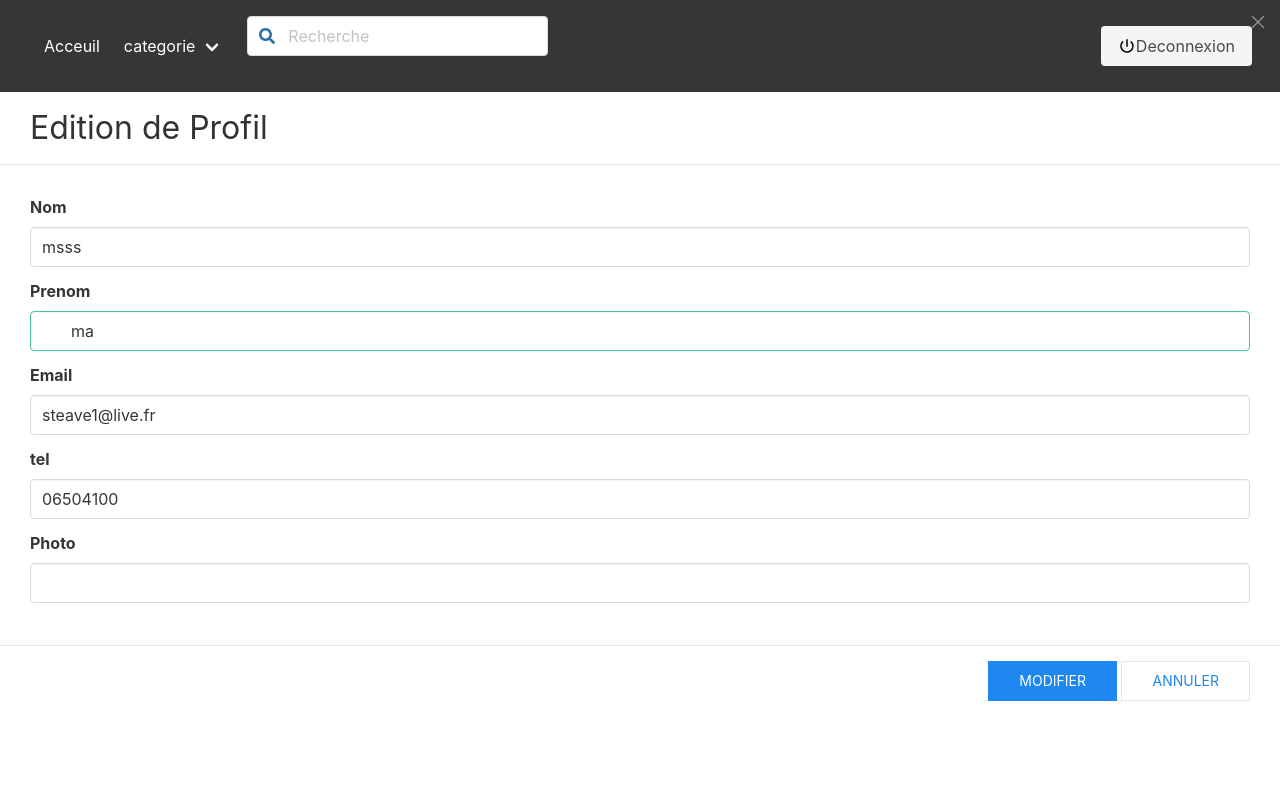
After one commit to MakossoSteave/Lumumba, a PHP site: page /Lumumba/parametre.php?id=1 in a window 1280 px wide. The commit adds this page. Run offline with PHP 8.4, Linux system fonts and the light colour scheme; a user stored in the database is signed in; data comes from the database, SQL or seed files in the repository; some libraries are stand-ins or nearby versions.

Commit message:
modifier profile operationnelle

```diff
--- a/Page/css/index.scss
+++ b/Page/css/index.scss
@@ -11,7 +11,6 @@
     body,
     #app {
         height: 100%;
-        background-color: red;
     }
 
     #app {
--- a/Page/formation.php
+++ b/Page/formation.php
@@ -30,9 +30,7 @@ function formation(){
     </div>
   </div>
 </div>
-
                <?php endforeach; ?>
-
    <?php
    $nom = $_SESSION['nom'];
    $prenom = $_SESSION['prenom'];
--- a/Page/include/function.php
+++ b/Page/include/function.php
@@ -50,7 +50,7 @@ function formateurPage($nom , $prenom , $role ,$email , $tel){
 
 EOT;
 }
-function StagiaireForm($nom , $prenom , $role ,$email , $tel){
+function StagiaireForm($nom , $prenom , $role ,$email , $tel,$img,$id){
     echo <<<EOT
     <!DOCTYPE html>
     <html lang="en">
@@ -69,11 +69,7 @@ function StagiaireForm($nom , $prenom , $role ,$email , $tel){
         <title>Document</title>
     </head>
     <body>
-
-
     <div id="app">
-
-
     <section class="main-content columns is-fullheight">
 
       <aside class="column is-2 is-narrow-mobile is-fullheight section is-hidden-mobile">
@@ -85,8 +81,6 @@ function StagiaireForm($nom , $prenom , $role ,$email , $tel){
             </a>
           </li>
           <li>
-
-
             <ul>
               <li>
                 <a href="#"style="text-decoration:none">
@@ -100,7 +94,7 @@ function StagiaireForm($nom , $prenom , $role ,$email , $tel){
                 <a href="#" style="text-decoration:none">
                   <span class="icon is-small"><i class="fas fa-chalkboard-teacher"></i></span> Mes Intervenants
                 </a>
-                <a href="#"style="text-decoration:none">
+                <a href="parametre.php?id=$id"style="text-decoration:none">
                   <span class="icon is-small"><i class="fas fa-sliders-h"></i></span> Parametre
                 </a>
                 <a href="#"style="text-decoration:none">
@@ -118,7 +112,7 @@ function StagiaireForm($nom , $prenom , $role ,$email , $tel){
 
         <div class="uk-card uk-card-default uk-grid-collapse uk-child-width-1-2@s uk-margin" uk-grid>
         <div class="uk-card-media-left uk-cover-container">
-            <img src="https://www.mysassybusiness.com/wp-content/uploads/Landing_1203404.jpg" alt="" uk-cover>
+            <img src="$img" alt="" uk-cover>
             <canvas width="250" height="200"></canvas>
         </div>
         <div>
--- a/Page/include/headerDeux.php
+++ b/Page/include/headerDeux.php
@@ -31,7 +31,7 @@ session_start();
 
         <div id="navbarBasicExample" class="navbar-menu">
             <div class="navbar-start">
-                <a class="navbar-item">
+                <a class="navbar-item" href="../Page/dashboard.php">
                     <!-- <img src="assets/img/Patrice.jpg" class="is-rounded" > !-->
                     Acceuil
                 </a>
--- a/Page/inscription.php
+++ b/Page/inscription.php
@@ -126,6 +126,9 @@ $pdo = pdo_connect_mysql();
                      (?,?,?,?,?,?,?,?, ?,?,?,?);
                       ");
                      $stmt->execute([$id,$nom, $prenom,$tel,null,$mail,$hashed,'0',$token,$role,NULL,NULL]);
+                     $stmt2 = $pdo->prepare("INSERT INTO `image`(`id`,`photo`,`cv`,`appartient`)VALUES(?,?,?,?);
+                     ");
+                     $stmt2->execute([$id,'https://cdn.pixabay.com/photo/2019/08/11/18/59/icon-4399701_960_720.png','',$nom.' '.$prenom]);
                      $subject = "Confirmation email";
                      $headers = "From: LumumbaAdmin";
 
--- a/Page/javascript/createforma.js
+++ b/Page/javascript/createforma.js
@@ -86,6 +86,51 @@ function Edition() {
     }
 }
 
+function EditionProfile() {
+    var id = document.getElementById("idProfile").value;
+    var nom = document.getElementById("nomupd").value;
+    var img = document.getElementById("photoupd").value;
+    var prenom = document.getElementById("prenomupd").value;
+    var tel = document.getElementById("telupd").value;
+    var email = document.getElementById("emailupd").value;
+    var createur = document.getElementById("appartientupd").value;
+
+    donne = [id, nom, prenom, email, tel, img, createur]
+    var xhr;
+
+    if (window.XMLHttpRequest) { // Mozilla, Safari, ...
+        xhr = new XMLHttpRequest();
+        console.log("test")
+
+    } else if (window.ActiveXObject) { // IE 8 and older
+        console.log("teste")
+
+        xhr = new ActiveXObject("Microsoft.XMLHTTP");
+    }
+    var data = "donne=" + donne
+    console.log(donne);
+    console.log(data)
+
+    xhr.open("POST", "../Db/request/editprofil.php", true);
+    xhr.setRequestHeader("Content-Type", "application/x-www-form-urlencoded");
+    xhr.send(data);
+    xhr.onreadystatechange = display_data;
+
+    function display_data() {
+        if (xhr.readyState == 4) {
+            console.log("editions")
+
+            if (xhr.status == 200) {
+                console.log("teste2")
+                alert("les modifications seront effectif  a votre prochaine connection")
+                document.getElementById("reponse").innerHTML = xhr.responseText;
+            } else {
+                alert('There was a problem with the request.');
+            }
+        }
+    }
+}
+
 function Delete() {
     var id = document.getElementById("lid").value;
 
--- /dev/null
+++ b/Page/parametre.php
@@ -0,0 +1,107 @@
+<div id="resulte">
+
+</div>
+<?php
+    include './include/headerDeux.php';
+    require './include/function.php';
+    include 'formation.php';
+    require '../Db/db.php';
+   $id = $_GET['id'];
+   $pdo = pdo_connect_mysql();
+
+
+?>
+ <!DOCTYPE html>
+      <html lang="en">
+
+      <head>
+      <meta charset="UTF-8">
+    <meta name="viewport" content="width=device-width, initial-scale=1.0">
+    <title>Document</title>
+    <script defer src="https://use.fontawesome.com/releases/v5.3.1/js/all.js"></script>
+
+    <link rel="stylesheet" href="https://cdn.jsdelivr.net/npm/bulma@0.9.0/css/bulma.min.css">
+    <link rel="stylesheet" href="https://stackpath.bootstrapcdn.com/bootstrap/4.5.0/css/bootstrap.min.css" integrity="sha384-9aIt2nRpC12Uk9gS9baDl411NQApFmC26EwAOH8WgZl5MYYxFfc+NcPb1dKGj7Sk" crossorigin="anonymous">
+    <script src="https://code.jquery.com/jquery-3.5.1.slim.min.js" integrity="sha384-DfXdz2htPH0lsSSs5nCTpuj/zy4C+OGpamoFVy38MVBnE+IbbVYUew+OrCXaRkfj" crossorigin="anonymous"></script>
+    <script src="https://cdn.jsdelivr.net/npm/popper.js@1.16.0/dist/umd/popper.min.js" integrity="sha384-Q6E9RHvbIyZFJoft+2mJbHaEWldlvI9IOYy5n3zV9zzTtmI3UksdQRVvoxMfooAo" crossorigin="anonymous"></script>
+    <script src="https://stackpath.bootstrapcdn.com/bootstrap/4.5.0/js/bootstrap.min.js" integrity="sha384-OgVRvuATP1z7JjHLkuOU7Xw704+h835Lr+6QL9UvYjZE3Ipu6Tp75j7Bh/kR0JKI" crossorigin="anonymous"></script>
+    <script src="./javascript/jqueryindex.js"></script>
+    <script src="./javascript/createforma.js"></script>
+    <!-- UIkit CSS -->
+<link rel="stylesheet" href="https://cdn.jsdelivr.net/npm/uikit@3.5.5/dist/css/uikit.min.css" />
+
+<!-- UIkit JS -->
+<script src="https://cdn.jsdelivr.net/npm/uikit@3.5.5/dist/js/uikit.min.js"></script>
+<script src="https://cdn.jsdelivr.net/npm/uikit@3.5.5/dist/js/uikit-icons.min.js"></script>
+      </head>
+      <body>
+
+    <?php
+  $pdo = pdo_connect_mysql();
+
+
+  $stmt = $pdo->prepare('SELECT * from user WHERE id = ? ');
+  $stmt->execute([$id]);
+  $user = $stmt->fetch();
+
+
+    ?>
+    <form action="dashboard.php" method="POST">
+        <button class="uk-modal-close-default" type="button" uk-close></button>
+        <div class="uk-modal-header">
+            <h2 class="uk-modal-title">Edition de Profil</h2>
+        </div>
+        <div class="uk-modal-body">
+
+        <div class="field">
+        <input class="input"  name="nom" id="idProfile" type="hidden" value="<?= $user['id'] ?>">
+
+  <label class="label">Nom</label>
+  <div class="control">
+    <input class="input"  name="nom" id="nomupd" type="text" value="<?= $user['nom'] ?>">
+  </div>
+</div>
+
+<div class="field">
+  <label class="label">Prenom</label>
+  <div class="control has-icons-left has-icons-right">
+    <input class="input is-success" type="text" name="description" id="prenomupd" value="<?= $user['prenom'] ?>" >
+
+  </div>
+</div>
+<div class="field">
+  <label class="label">Email</label>
+  <div class="control">
+    <input class="input" name="heure" id="emailupd" type="text" value="<?= $user['email'] ?>">
+  </div>
+</div>
+<div class="field">
+  <label class="label">tel</label>
+  <div class="control">
+    <input class="input" name="prix" id="telupd" type="number" value="<?= $user['tel'] ?>">
+  </div>
+</div>
+<div class="field">
+  <label class="label">Photo</label>
+  <div class="control">
+    <input class="input" name="photo" id="photoupd" type="text" value="">
+  </div>
+</div>
+<input class="input" name="photo" id="appartientupd" type="hidden" value="<?= $_SESSION['nom']?> <?=$_SESSION['prenom'] ?>">
+
+      </div>
+        <div class="uk-modal-footer uk-text-right">
+        <button class="uk-button uk-button-primary" type="button" name="sauvegarder" class="bout" onclick ="EditionProfile();" > <a href="dashboard.php" style="color:white;text-decoration:none;">Modifier</a></button>
+            <button class="uk-button uk-button-default "  type="button"> <a href="dashboard.php" style="text-decoration:none;">
+Annuler
+            </a></button>
+
+        </div>
+    </div>
+</div></form>
+
+<div id="reponse">
+
+</div>
+    </body>
+      </html>
```
Also changed, not shown: Db/request/editprofil.php (added, +29 -0 lines), Page/dashboard.php (+5 -11 lines), Page/login.php (+7 -3 lines).
